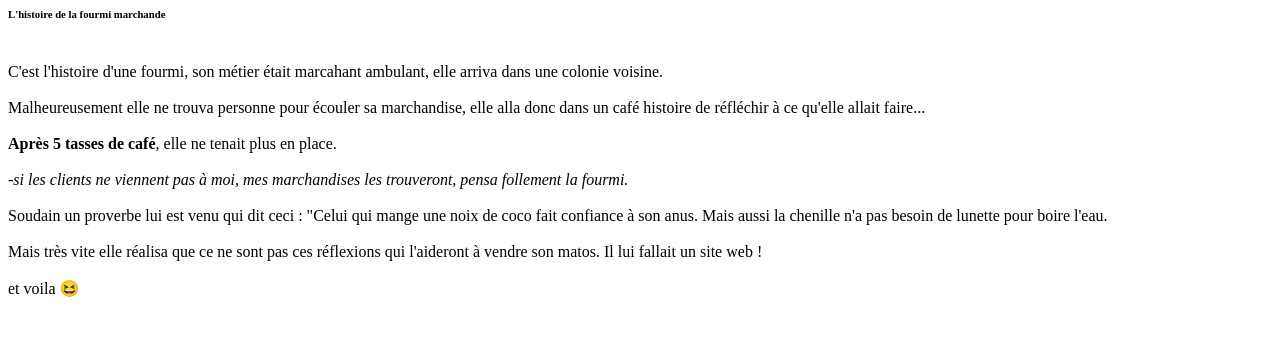
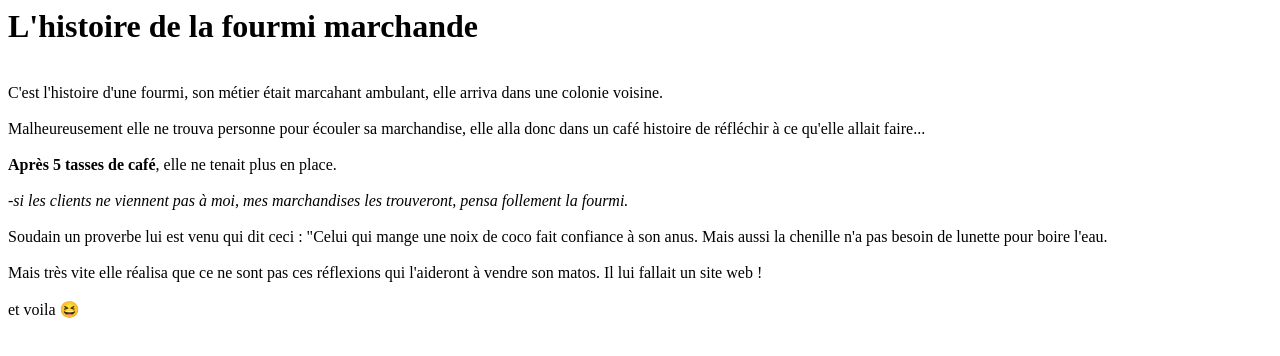
Before and after one commit to ThiryS/markdown-warmup-html, a plain HTML site: page index.html in a window 1280 px wide. Drawn offline with Linux system fonts and the light colour scheme.

Commit message:
stupide faute 2

```diff
--- a/index.html
+++ b/index.html
@@ -1,5 +1,5 @@
 <html>
-<h6>L'histoire de la fourmi marchande</h6>
+<h1>L'histoire de la fourmi marchande</h1>
 <br>
 <div>C'est l'histoire d'une fourmi, son métier était marcahant ambulant, elle arriva dans une colonie voisine.</div>
 <br>
```
